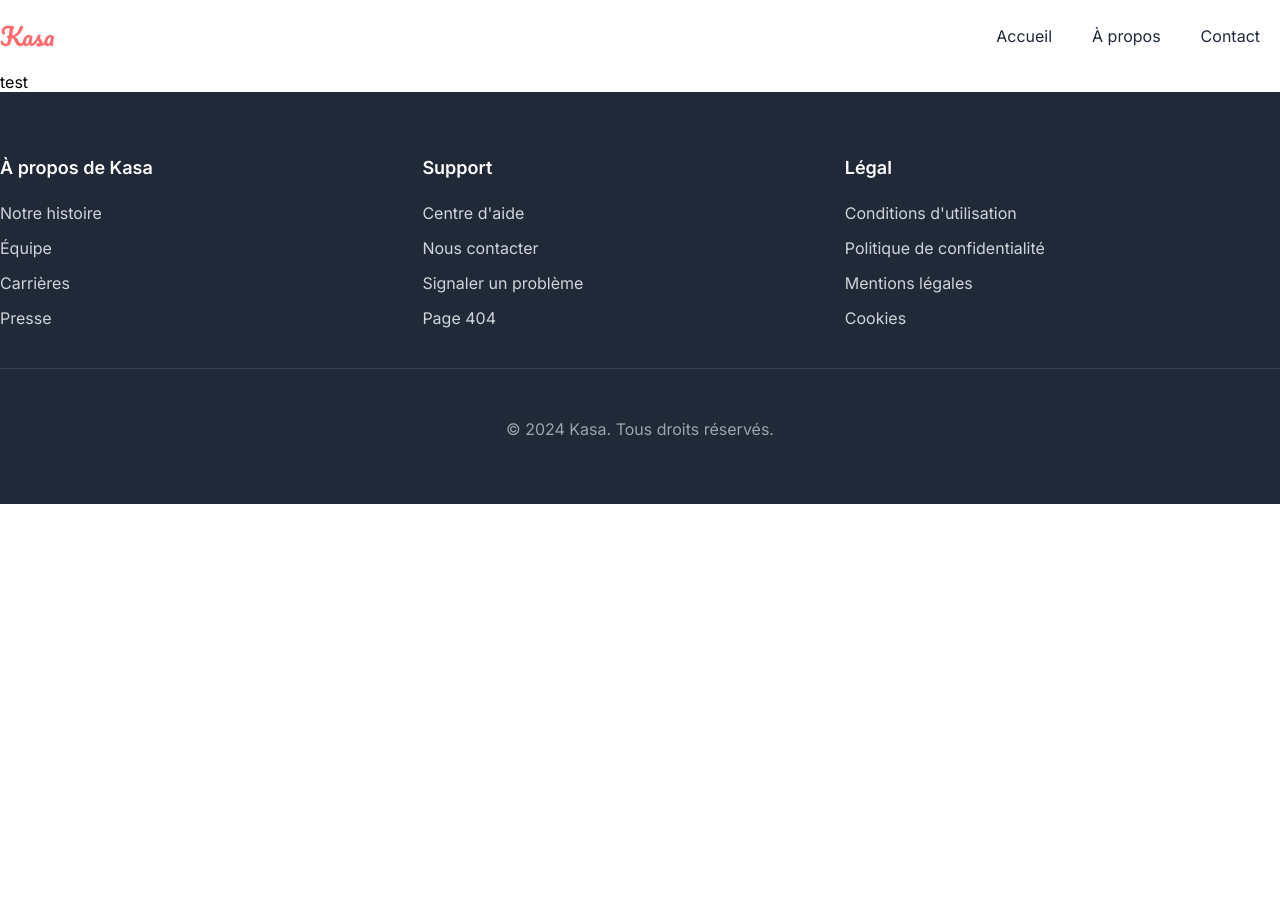
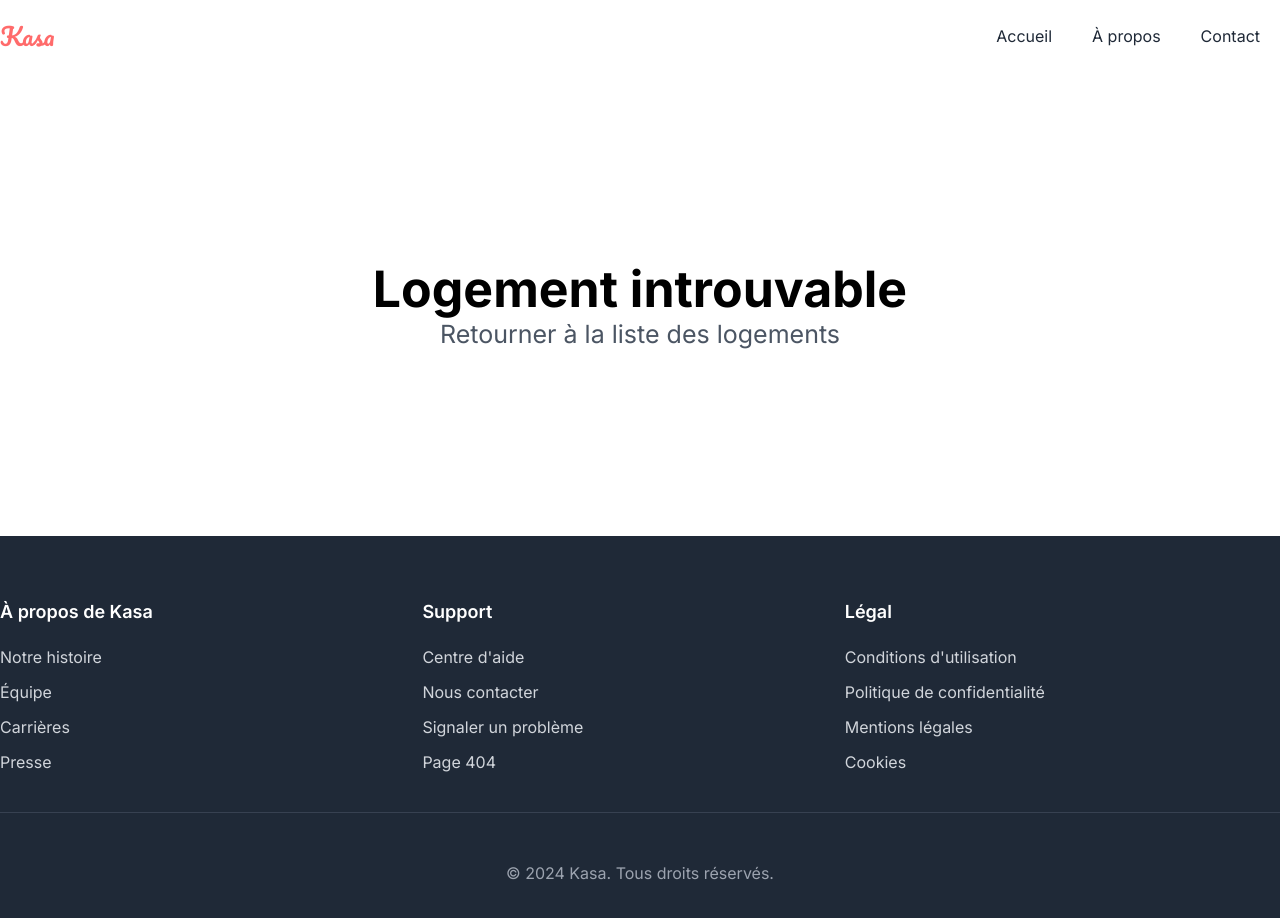
Before and after one commit to AntooinePetit/CP4-React, a React (Vite) app: page /logement/1 in a window 1280 px wide. Shown: the top 918 px of the page. Before the commit the page ends 800 px from the top, so only its background shows below. Built offline with nearby package versions, Linux system fonts and the light colour scheme.

Commit message:
feat(pages): add details page and improve not found page
- Implemented details page displaying lodging information.
- Created image carrousel component.
- Improved error handling and styling.
- Added styling for details and not found pages.
- Updated navigation links.

```diff
--- a/src/pages/Details.tsx
+++ b/src/pages/Details.tsx
@@ -1,18 +1,54 @@
+import { ArrowLeft, ArrowRight } from "lucide-react";
+import { Link, useParams } from "react-router-dom";
 import Footer from "../components/Footer";
 import Header from "../components/Header";
+import data from "../data/logements.json";
+import "../styles/components/Details.scss";
 
 const Details = () => {
+  const { id } = useParams();
+  console.log(id);
+  const acco = data.find((item) => item.id === id);
+  console.log(acco);
+  if (acco) {
     return (
       <>
         <Header />
 
         <main>
-        <p>test</p>
+          <section id="detail">
+            <div id="caroussel">
+              <button>
+                <ArrowLeft />
+              </button>
+              <img src={acco.pictures[0]} alt="" />
+              <button>
+                <ArrowRight />
+              </button>
+            </div>
+            <h1>{acco.title}</h1>
+          </section>
         </main>
 
         <Footer />
       </>
     );
+  } else {
+    return (
+      <>
+        <Header />
+
+        <main>
+          <section id="not-found">
+            <h1>Logement introuvable</h1>
+            <Link to="/">Retourner à la liste des logements</Link>
+          </section>
+        </main>
+
+        <Footer />
+      </>
+    );
+  }
 };
 
 export default Details;
--- a/src/pages/NotFound.tsx
+++ b/src/pages/NotFound.tsx
@@ -1,5 +1,6 @@
 import Footer from "../components/Footer";
 import Header from "../components/Header";
+import "../styles/components/NotFound.scss";
 
 const NotFound = () => {
   return (
@@ -7,7 +8,9 @@ const NotFound = () => {
       <Header />
 
       <main>
-        <h1>Page introuvable</h1>
+        <section id="not-found">
+          <h1>Page introuvable</h1>
+        </section>
       </main>
 
       <Footer />
--- /dev/null
+++ b/src/styles/components/Details.scss
@@ -0,0 +1,6 @@
+#detail {
+  min-height: 49vh;
+  max-width: 900px;
+  margin: auto;
+  padding: 50px 15px;
+}
--- /dev/null
+++ b/src/styles/components/NotFound.scss
@@ -0,0 +1,21 @@
+// Import variables
+
+@import "../bases/variables";
+
+#not-found {
+  height: 58vh;
+  max-width: 900px;
+  margin: auto;
+  padding: 0px 15px;
+  align-content: center;
+  text-align: center;
+
+  h1 {
+    font-size: 50px;
+  }
+
+  a{
+    font-size: 25px;
+    color: $light-text;
+  }
+}
```
Lines whose indentation alone changed are shown as unchanged.
